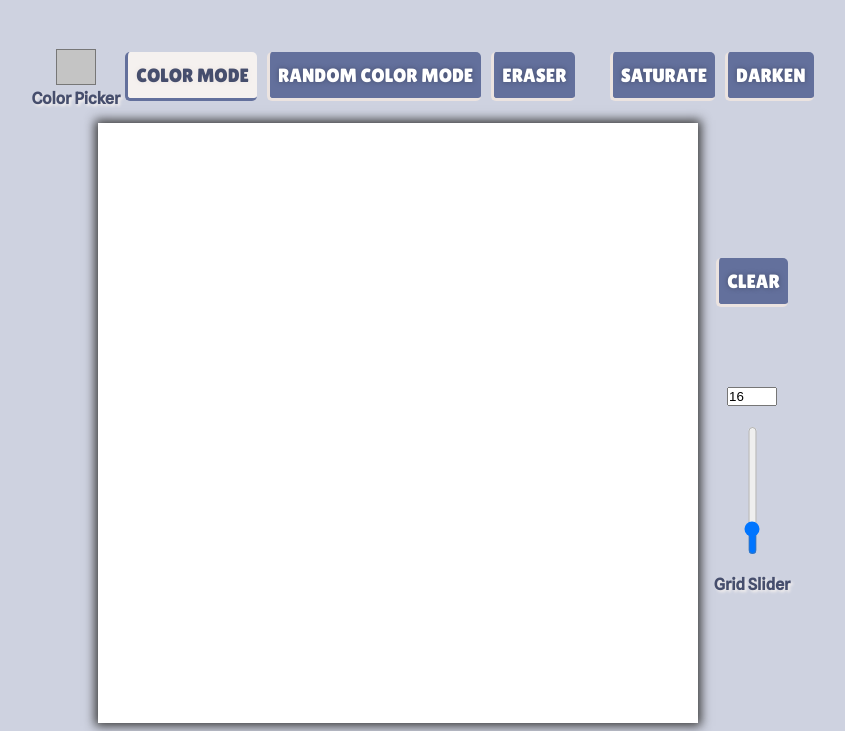
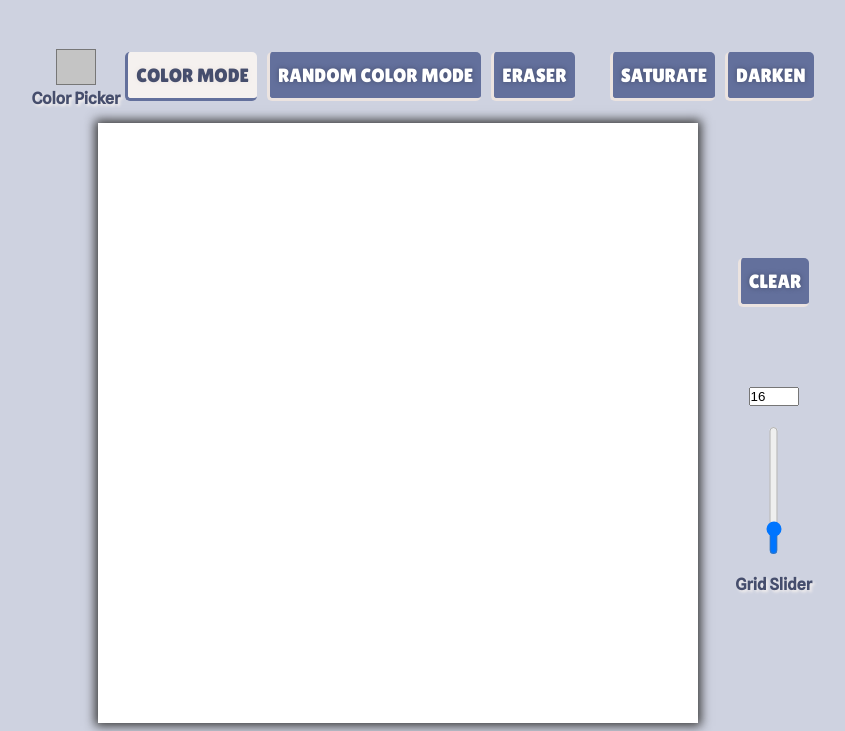
Before and after one commit to unahuli/top-etch-a-sketch, a plain HTML site: page index.html in a window 1280 px wide. Shown: the part 69-800 px from the top of the page, without its empty margins (215-1060 px from the left). Drawn offline with Linux system fonts and the light colour scheme.

Commit message:
edited canvas margin

```diff
--- a/style.css
+++ b/style.css
@@ -69,6 +69,7 @@ h1 {
 #canvas-container {
   display: flex;
   margin-left: 5vw;
+  gap: 3%;
 }
 
 #slider-container {
```
